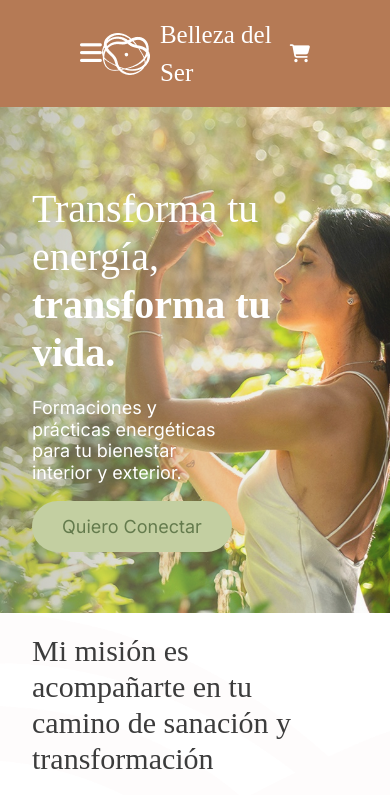
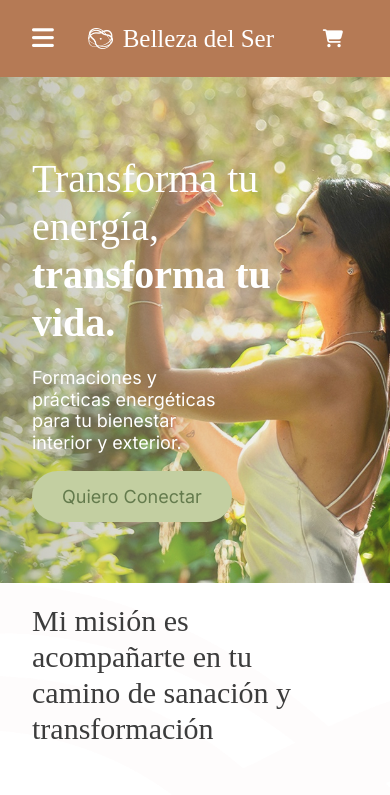
Before and after one commit to AlexisBazila/bellezadelser, a React (Vite) app: page / in a window 390 px wide. Shown: the top 795 px of the page. Built offline with nearby package versions, Linux system fonts and the light colour scheme; a small style sheet from the web is missing; a web font is replaced by a local one.

Commit message:
responsive logo Navbar OK

```diff
--- a/src/layouts/navBar/navBar.css
+++ b/src/layouts/navBar/navBar.css
@@ -165,7 +165,23 @@ nav a {
 }
 
 /* RESPONSIVE */
+@media (max-width: 1260px) {
+  nav a {
+    margin: 15px 15px;
+  }
+
+  .linksNav {
+    gap: 0;
+  }
+}
+
 @media (max-width: 1160px) {
+  .desktopNav,
+  .movilNav,
+  .movilNavMenu {
+    padding: 1rem 3rem;
+  }
+
   .desktopNav {
     display: none;
   }
@@ -173,13 +189,25 @@ nav a {
   .movilNav {
     display: flex;
   }
+}
 
-  .megaMenu {
-    display: none;
+@media (max-width: 600px) {
+  .movilNav {
+    padding: 1rem 2rem;
+    max-height: 77px;
   }
 }
 
 @media (max-width: 490px) {
+  .logoHome {
+    font-size: 20px;
+  }
+
+  .logoHome img {
+    width: 25px;
+    height: auto;
+  }
+
   .logoHome h3 {
     font-size: 25px;
   }
```
